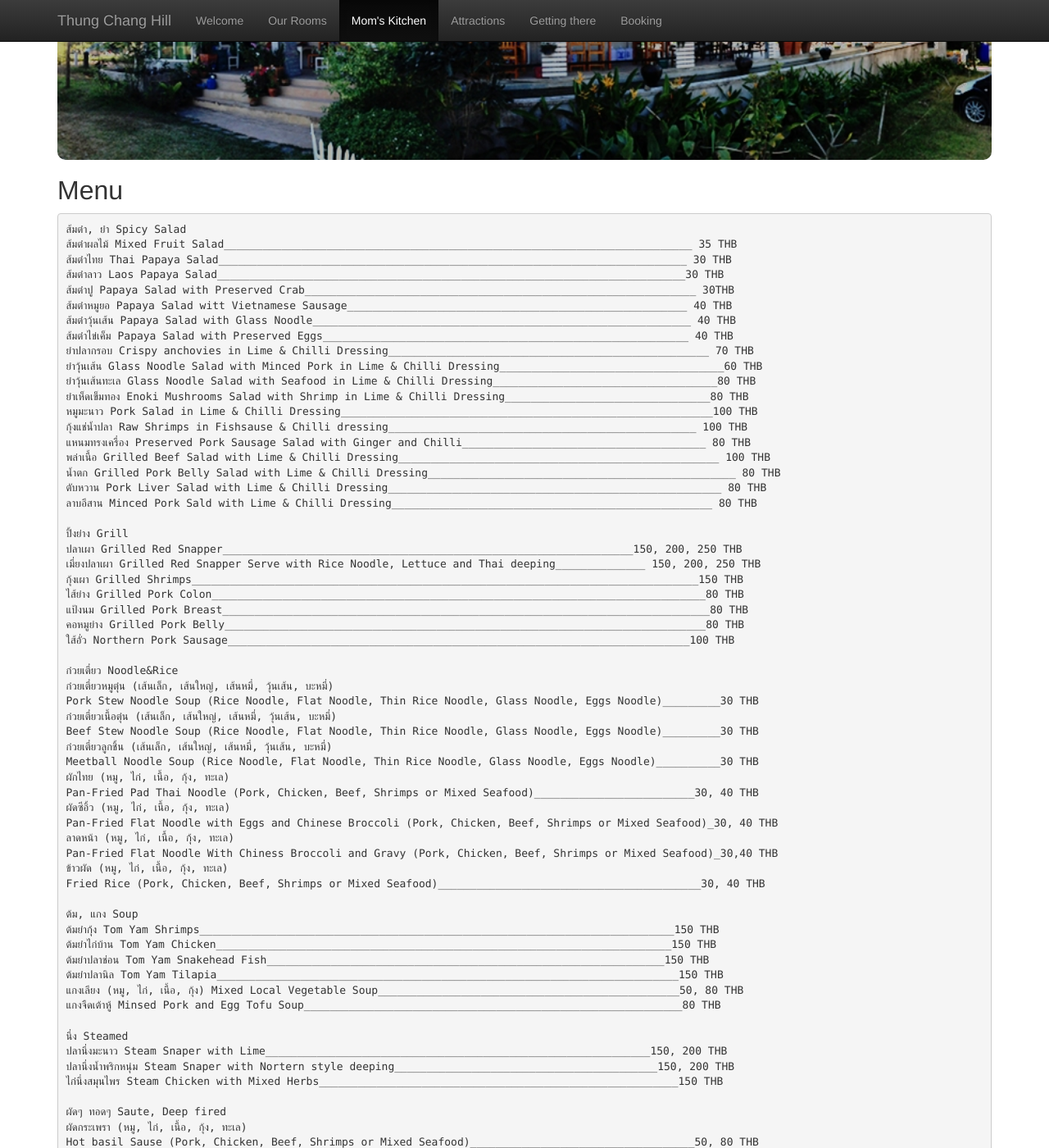
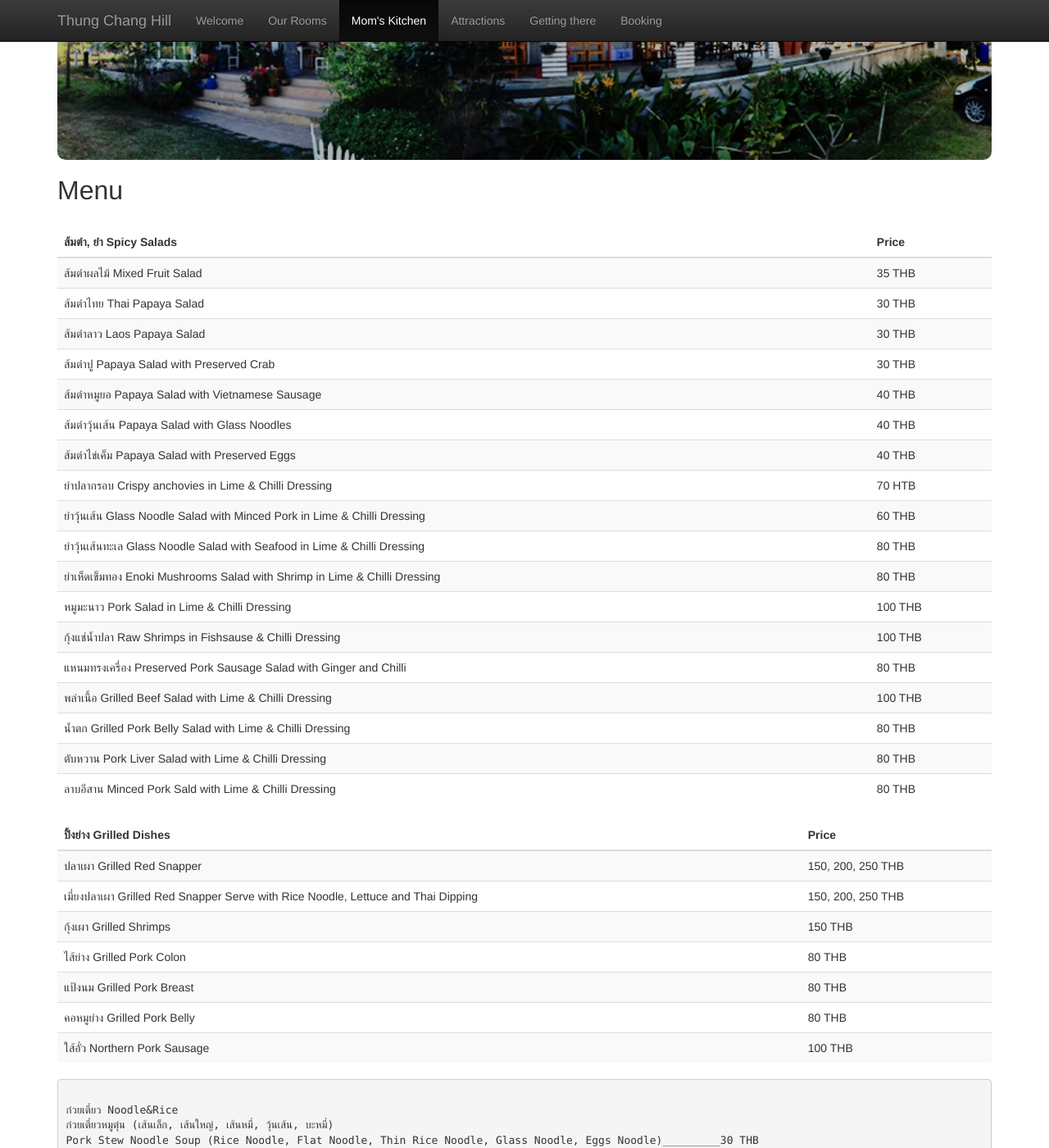
Before and after one commit to akuz/thungchanghill, a Jekyll site: the page built from 20_kitchen.md, in a window 1280 px wide and 1400 px high, scrolled down 372 px. Shown: the whole window at 82% size. Built offline with Jekyll 4.4.1, drawn with Linux system fonts in a browser that asks for light colours; some of the changed text lies outside the part shown.

Commit message:
Menu update.

```diff
--- a/20_kitchen.md
+++ b/20_kitchen.md
@@ -29,6 +29,11 @@ div.kitchen-pic {
   border-radius: 10px;
   margin-top: 25px;
 }
+table.table th {
+}
+h2 {
+  margin-bottom: 20pt;
+}
 </style>
 
 <div class="kitchen-pic">
@@ -36,35 +41,242 @@ div.kitchen-pic {
 
 <h2>Menu</h2>
 
+<div class="table-responsive">
+  <table class="table table-striped">
+  	<thead>
+  	  <tr>
+  	    <th>
+  	      ส้มตำ, ยำ Spicy Salads
+  	    </th>
+  	    <th>
+  	      Price
+  	    </th>
+  	  </tr>
+  	</thead>
+  	<tbody>
+  	  <tr>
+  	    <td>
+  	      ส้มตำผลไม้ Mixed Fruit Salad
+  	    </td>
+  	    <td>
+  	      35 THB
+  	    </td>
+  	  </tr>
+  	  <tr>
+  	    <td>
+  	      ส้มตำไทย Thai Papaya Salad
+  	    </td>
+  	    <td>
+  	      30 THB
+  	    </td>
+  	  </tr>
+  	  <tr>
+  	    <td>
+  	      ส้มตำลาว Laos Papaya Salad
+  	    </td>
+  	    <td>
+  	      30 THB
+  	    </td>
+  	  </tr>
+  	  <tr>
+  	    <td>
+  	      ส้มตำปู Papaya Salad with Preserved Crab
+  	    </td>
+  	    <td>
+  	      30 THB
+  	    </td>
+  	  </tr>
+  	  <tr>
+  	    <td>
+  	      ส้มตำหมูยอ Papaya Salad with Vietnamese Sausage
+  	    </td>
+  	    <td>
+  	      40 THB
+  	    </td>
+  	  </tr>
+  	  <tr>
+  	    <td>
+  	      ส้มตำวุ้นเส้น Papaya Salad with Glass Noodles
+  	    </td>
+  	    <td>
+  	      40 THB
+  	    </td>
+  	  </tr>
+  	  <tr>
+  	    <td>
+  	      ส้มตำไข่เค็ม Papaya Salad with Preserved Eggs
+  	    </td>
+  	    <td>
+  	      40 THB
+  	    </td>
+  	  </tr>
+  	  <tr>
+  	    <td>
+  	      ยำปลากรอบ Crispy anchovies in Lime & Chilli Dressing
+  	    </td>
+  	    <td>
+  	      70 HTB
+  	    </td>
+  	  </tr>
+  	  <tr>
+  	    <td>
+  	      ยำวุ้นเส้น Glass Noodle Salad with Minced Pork in Lime & Chilli Dressing
+  	    </td>
+  	    <td>
+  	      60 THB
+  	    </td>
+  	  </tr>
+  	  <tr>
+  	    <td>
+  	      ยำวุ้นเส้นทะเล Glass Noodle Salad with Seafood in Lime & Chilli Dressing
+  	    </td>
+  	    <td>
+  	      80 THB
+  	    </td>
+  	  </tr>
+  	  <tr>
+  	    <td>
+  	      ยำเห็ดเข็มทอง Enoki Mushrooms Salad with Shrimp in Lime & Chilli Dressing
+  	    </td>
+  	    <td>
+  	      80 THB
+  	    </td>
+  	  </tr>
+  	  <tr>
+  	    <td>
+  	      หมูมะนาว Pork Salad in Lime & Chilli Dressing
+  	    </td>
+  	    <td>
+  	      100 THB
+  	    </td>
+  	  </tr>
+  	  <tr>
+  	    <td>
+  	      กุ้งแช่น้ำปลา Raw Shrimps in Fishsause & Chilli Dressing
+  	    </td>
+  	    <td>
+  	      100 THB
+  	    </td>
+  	  </tr>
+  	  <tr>
+  	    <td>
+  	      แหนมทรงเครื่อง Preserved Pork Sausage Salad with Ginger and Chilli
+  	    </td>
+  	    <td>
+  	      80 THB
+  	    </td>
+  	  </tr>
+  	  <tr>
+  	    <td>
+  	      พล่าเนื้อ Grilled Beef Salad with Lime & Chilli Dressing
+  	    </td>
+  	    <td>
+  	      100 THB
+  	    </td>
+  	  </tr>
+  	  <tr>
+  	    <td>
+  	      น้ำตก Grilled Pork Belly Salad with Lime & Chilli Dressing
+  	    </td>
+  	    <td>
+  	      80 THB
+  	    </td>
+  	  </tr>
+  	  <tr>
+  	    <td>
+  	      ตับหวาน Pork Liver Salad with Lime & Chilli Dressing
+  	    </td>
+  	    <td>
+  	      80 THB
+  	    </td>
+  	  </tr>
+  	  <tr>
+  	    <td>
+  	      ลาบอีสาน Minced Pork Sald with Lime & Chilli Dressing
+  	    </td>
+  	    <td>
+  	      80 THB
+  	    </td>
+  	  </tr>
+  	</tbody>
+  </table>
+</div>
+
+
+<div class="table-responsive">
+  <table class="table table-striped">
+  	<thead>
+  	  <tr>
+  	    <th>
+  	      ปิ้งย่าง Grilled Dishes
+  	    </th>
+  	    <th>
+  	      Price
+  	    </th>
+  	  </tr>
+  	</thead>
+  	<tbody>
+  	  <tr>
+  	    <td>
+  	      ปลาเผา Grilled Red Snapper
+  	    </td>
+  	    <td>
+  	      150, 200, 250 THB
+  	    </td>
+  	  </tr>
+  	  <tr>
+  	    <td>
+  	      เมี่ยงปลาเผา Grilled Red Snapper Serve with Rice Noodle, Lettuce and Thai Dipping
+  	    </td>
+  	    <td>
+  	      150, 200, 250 THB
+  	    </td>
+  	  </tr>
+  	  <tr>
+  	    <td>
+  	      กุ้งเผา Grilled Shrimps
+  	    </td>
+  	    <td>
+  	      150 THB
+  	    </td>
+  	  </tr>
+  	  <tr>
+  	    <td>
+  	      ไส้ย่าง Grilled Pork Colon
+  	    </td>
+  	    <td>
+  	      80 THB
+  	    </td>
+  	  </tr>
+  	  <tr>
+  	    <td>
+  	      แป้งนม Grilled Pork Breast
+  	    </td>
+  	    <td>
+  	      80 THB
+  	    </td>
+  	  </tr>
+  	  <tr>
+  	    <td>
+  	      คอหมูย่าง Grilled Pork Belly
+  	    </td>
+  	    <td>
+  	      80 THB
+  	    </td>
+  	  </tr>
+  	  <tr>
+  	    <td>
+  	      ใส้อั่ว Northern Pork Sausage
+  	    </td>
+  	    <td>
+  	      100 THB
+  	    </td>
+  	  </tr>
+  	</tbody>
+  </table>
+</div>
+
 <pre>
-ส้มตำ, ยำ Spicy Salad
-ส้มตำผลไม้ Mixed Fruit Salad_________________________________________________________________________ 35 THB
-ส้มตำไทย Thai Papaya Salad_________________________________________________________________________ 30 THB
-ส้มตำลาว Laos Papaya Salad_________________________________________________________________________30 THB
-ส้มตำปู Papaya Salad with Preserved Crab_____________________________________________________________ 30THB
-ส้มตำหมูยอ Papaya Salad witt Vietnamese Sausage_____________________________________________________ 40 THB
-ส้มตำวุ้นเส้น Papaya Salad with Glass Noodle___________________________________________________________ 40 THB
-ส้มตำไข่เค็ม Papaya Salad with Preserved Eggs_________________________________________________________ 40 THB
-ยำปลากรอบ Crispy anchovies in Lime & Chilli Dressing__________________________________________________ 70 THB
-ยำวุ้นเส้น Glass Noodle Salad with Minced Pork in Lime & Chilli Dressing___________________________________60 THB
-ยำวุ้นเส้นทะเล Glass Noodle Salad with Seafood in Lime & Chilli Dressing___________________________________80 THB
-ยำเห็ดเข็มทอง Enoki Mushrooms Salad with Shrimp in Lime & Chilli Dressing________________________________80 THB
-หมูมะนาว Pork Salad in Lime & Chilli Dressing__________________________________________________________100 THB
-กุ้งแช่น้ำปลา Raw Shrimps in Fishsause & Chilli dressing________________________________________________ 100 THB
-แหนมทรงเครื่อง Preserved Pork Sausage Salad with Ginger and Chilli______________________________________ 80 THB
-พล่าเนื้อ Grilled Beef Salad with Lime & Chilli Dressing__________________________________________________ 100 THB
-น้ำตก Grilled Pork Belly Salad with Lime & Chilli Dressing________________________________________________ 80 THB
-ตับหวาน Pork Liver Salad with Lime & Chilli Dressing____________________________________________________ 80 THB
-ลาบอีสาน Minced Pork Sald with Lime & Chilli Dressing__________________________________________________ 80 THB
-
-ปิ้งย่าง Grill
-ปลาเผา Grilled Red Snapper________________________________________________________________150, 200, 250 THB
-เมี่ยงปลาเผา Grilled Red Snapper Serve with Rice Noodle, Lettuce and Thai deeping______________ 150, 200, 250 THB
-กุ้งเผา Grilled Shrimps_______________________________________________________________________________150 THB
-ไส้ย่าง Grilled Pork Colon_____________________________________________________________________________80 THB
-แป้งนม Grilled Pork Breast____________________________________________________________________________80 THB
-คอหมูย่าง Grilled Pork Belly___________________________________________________________________________80 THB
-ใส้อั่ว Northern Pork Sausage________________________________________________________________________100 THB
 
 ก๋วยเตี๋ยว Noodle&Rice
 ก๋วยเตี๋ยวหมูตุ๋น (เส้นเล็ก, เส้นใหญ่, เส้นหมี่, วุ้นเส้น, บะหมี่)
```
